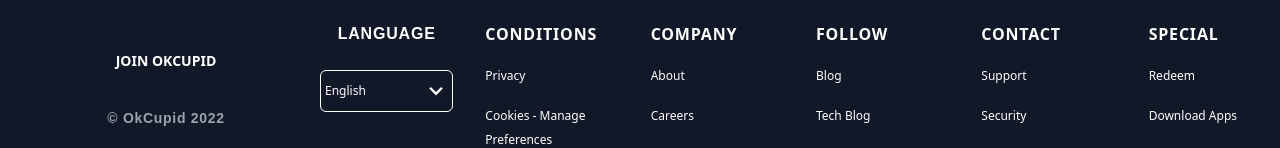
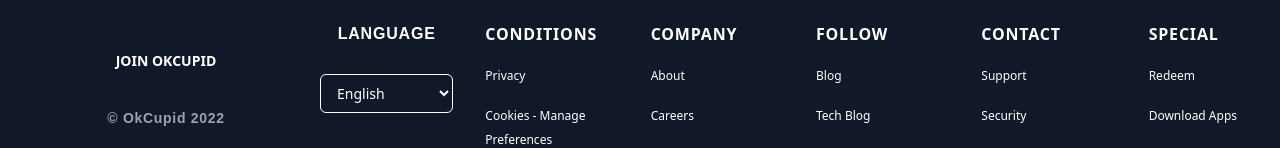
Before and after one commit to sumiliholden/ok-cupid-replication, a Nuxt app: page / in a window 1280 px wide. Shown: the part 802-950 px from the top of the page. Built offline with nearby package versions, Linux system fonts and the light colour scheme.

Commit message:
select input

```diff
--- a/components/Footer.vue
+++ b/components/Footer.vue
@@ -11,7 +11,7 @@
               <NuxtLink to="/signup">
                 <button
                   type="submit"
-                  class="w-full bg-sky-500 border border-transparent rounded-md py-3 px-2 flex items-center justify-center text-sm font-bold text-white hover:bg-sky-600 focus:outline-none focus:ring-2 focus:ring-offset-2 focus:ring-offset-gray-800 focus:ring-indigo-500"
+                  class="w-full bg-sky-500 border border-transparent rounded-md py-3 px-2 flex items-center justify-center text-sm font-bold text-white hover:bg-sky-600 focus:outline-none focus:ring-2 focus:ring-offset-2 focus:ring-offset-gray-800 focus:ring-gray-500"
                 >
                   JOIN OKCUPID
                 </button>
@@ -27,32 +27,22 @@
         </div>
         <div class="grid grid-cols-3 gap-8 xl:col-span-3">
           <div class="md:grid md:grid-cols-2 md:gap-8">
-            <div
-              class="w-full mt-3 rounded-md sm:mt-0 lg:flex-shrink-0"
-            >
+            <div class="w-full mt-3 rounded-md sm:mt-0 lg:flex-shrink-0">
               <p
                 class="text-center text-md font-semibold text-white tracking-wider uppercase"
               >
                 LANGUAGE
               </p>
               <br />
-              <button
-                type="submit"
-                id="dropdownButton"
-                data-dropdown-toggle="dropdown"
-                class="w-full inline-flex justify-between items-center px-1 py-2 border border-white shadow-sm text-xs font-medium rounded-md text-white bg-transparent hover:text-gray-500 focus:outline-none focus:ring-2 focus:ring-offset-2 focus:ring-indigo-500"
+              <select
+                id="location"
+                name="location"
+                class="mt-1 block w-full pl-3 pr-10 py-2 text-white bg-transparent border border-white focus:outline-none focus:ring-gray-500 focus:border-gray-500 sm:text-sm rounded-md"
               >
-                English
-                <svg
-                  class="fill-current h-6 w-6 align-right"
-                  xmlns="http://www.w3.org/2000/svg"
-                  viewBox="0 0 20 20"
-                >
-                  <path
-                    d="M9.293 12.95l.707.707L15.657 8l-1.414-1.414L10 10.828 5.757 6.586 4.343 8z"
-                  />
-                </svg>
-              </button>
+                <option class="text-black" selected>English</option>
+                <option class="text-black" >Türkçe</option>
+                <option class="text-black">Deutsch</option>
+              </select>
             </div>
 
             <div class="mt-12 md:mt-0">
```
